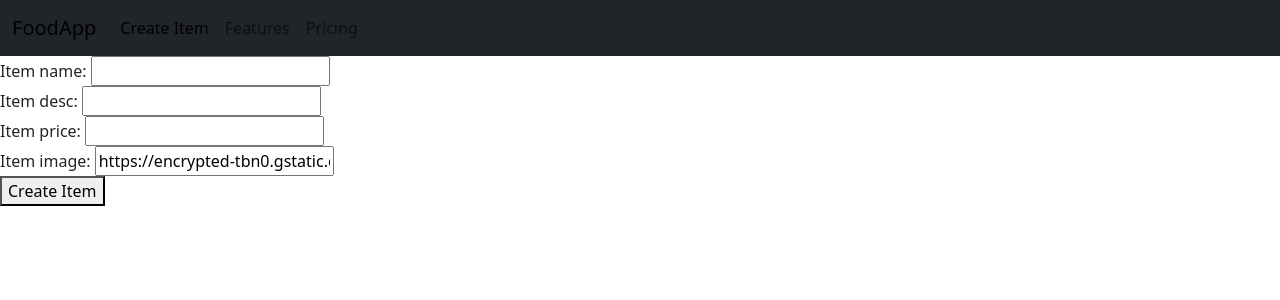
After one commit to Djole33/food-app-django-crud, a Django app: page /create-item in a window 1280 px wide. The commit adds this page. Shown: the top 300 px of the page. Run offline with Django 5.2, Linux system fonts and the light colour scheme.

Commit message:
added whole crud to this project

```diff
--- /dev/null
+++ b/main/forms.py
@@ -0,0 +1,7 @@
+from django import forms
+from .models import Item
+
+class ItemForm(forms.ModelForm):
+    class Meta:
+        model = Item
+        fields = ['item_name', 'item_desc', 'item_price', 'item_image']
--- a/main/templates/main/base.html
+++ b/main/templates/main/base.html
@@ -19,7 +19,7 @@
           <div class="collapse navbar-collapse" id="navbarNav">
             <ul class="navbar-nav">
               <li class="nav-item">
-                <a class="nav-link active" aria-current="page" href="#">Home</a>
+                <a class="nav-link active" aria-current="page" href="{% url 'create-item' %}">Create Item</a>
               </li>
               <li class="nav-item">
                 <a class="nav-link" href="#">Features</a>
--- /dev/null
+++ b/main/templates/main/create-item.html
@@ -0,0 +1,9 @@
+{% extends 'main/base.html' %}
+
+{% block content %}
+<form method="POST">
+    {% csrf_token %}
+    {{ form }}
+    <button type="submit">Create Item</button>
+</form>
+{% endblock %}
--- a/main/templates/main/detail.html
+++ b/main/templates/main/detail.html
@@ -10,7 +10,9 @@
     <h3>{{ item.item_name }}</h3>
     <h5>{{ item.item_desc }}</h5>
     <h6>{{ item.item_price }}$</h6>
-    <a href="{% url 'index' %}" class="btn btn-info">Return</a>
+    <a href="{% url 'index' %}" class="btn btn-success">Return</a>
+    <a href="{% url 'edit-item' item.pk %}" class="btn btn-info">Edit</a>
+    <a href="{% url 'delete-item' item.pk %}" class="btn btn-danger">Delete</a>
 </div>
 </div>
 </div>
--- a/main/templates/main/index.html
+++ b/main/templates/main/index.html
@@ -13,7 +13,9 @@
             <h6>{{ item.item_price }}$</h6>
         </div>
         <div class="col-md-2">
-            <a href="{% url 'detail' item.pk %}" class="btn btn-info">Details</a>
+            <a href="{% url 'detail' item.pk %}" class="btn btn-success">Details</a> <br />
+            <a href="{% url 'edit-item' item.pk %}" class="btn btn-info">Edit</a> <br />
+            <a href="{% url 'delete-item' item.pk %}" class="btn btn-danger">Delete</a>
         </div>
     </div>
 
--- a/main/urls.py
+++ b/main/urls.py
@@ -5,4 +5,8 @@ urlpatterns = [
     path('', views.index, name="index"),
     path('item/', views.item, name="item"),
     path('detail/<int:pk>/', views.detail, name="detail"),
+    path('create-item', views.create_item, name="create-item"),
+    path('edit-item/<int:pk>', views.edit_item, name="edit-item"),
+    path('delete-item/<int:pk>', views.delete_item, name="delete-item"),
+
 ]
--- a/main/views.py
+++ b/main/views.py
@@ -1,6 +1,7 @@
-from django.shortcuts import render
+from django.shortcuts import render, redirect
 from django.http import HttpResponse
 from .models import Item
+from .forms import ItemForm
 
 # Create your views here.
 
@@ -14,3 +15,28 @@ def item(request):
 def detail(request, pk):
     item = Item.objects.get(id=pk)
     return render(request, 'main/detail.html', context={'item': item})
+
+def create_item(request):
+    form = ItemForm()
+    if request.method == "POST":
+        form = ItemForm(request.POST)
+        if form.is_valid():
+            form.save()
+            return redirect('/')
+    return render(request, 'main/create-item.html', context={'form': form})
+
+def edit_item(request, pk):
+    item = Item.objects.get(id=pk)
+    form = ItemForm(instance=item)
+    if request.method == "POST":
+        form = ItemForm(request.POST, instance=item)
+        if form.is_valid():
+            form.save()
+            return redirect("/")
+
+    return render(request, 'main/edit-item.html', context={'form': form})
+
+def delete_item(request, pk):
+    item = Item.objects.get(id=pk)
+    item.delete()
+    return redirect('/')
```
Also changed, not shown: main/models.py (+1 -1 lines), main/templates/main/edit-item.html (added, +9 -0 lines), db.sqlite3, main/migrations/0003_alter_item_item_image.py (added), 1 other file.
